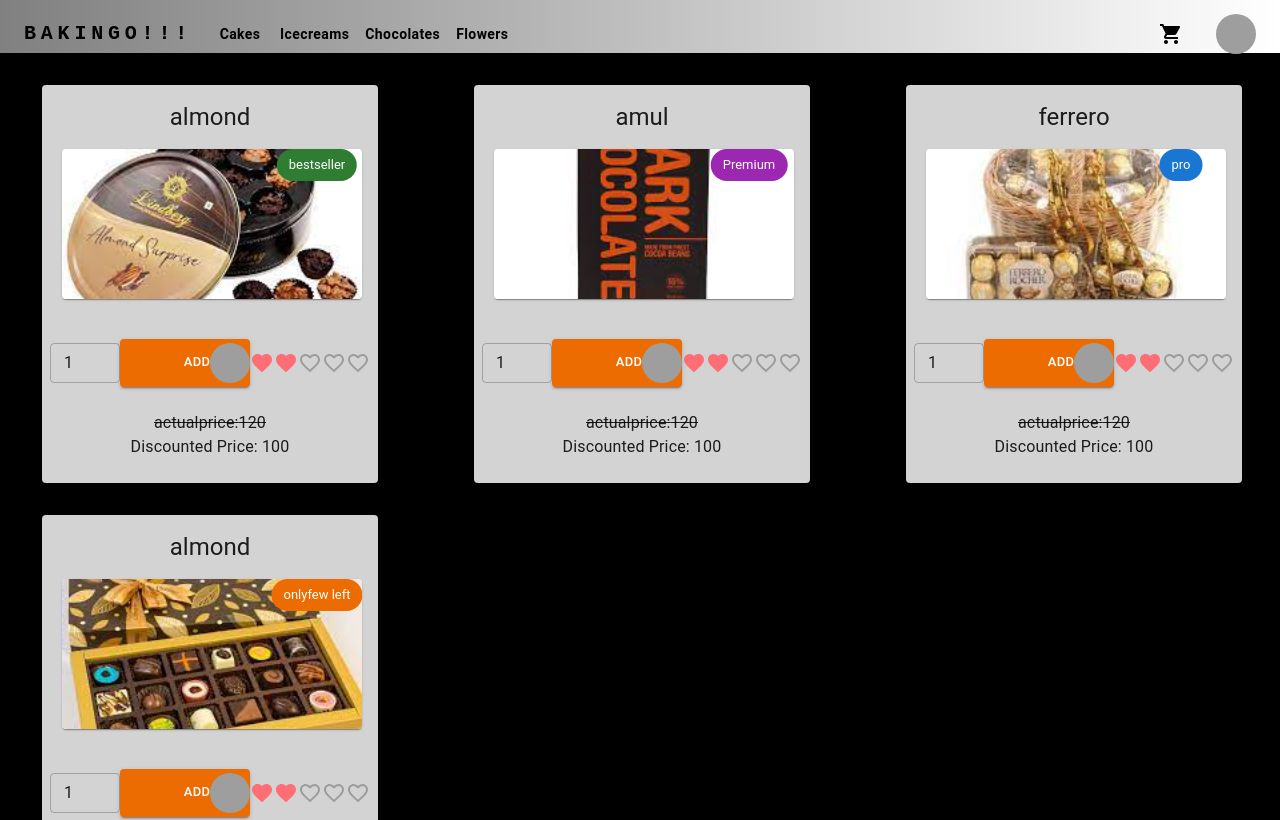
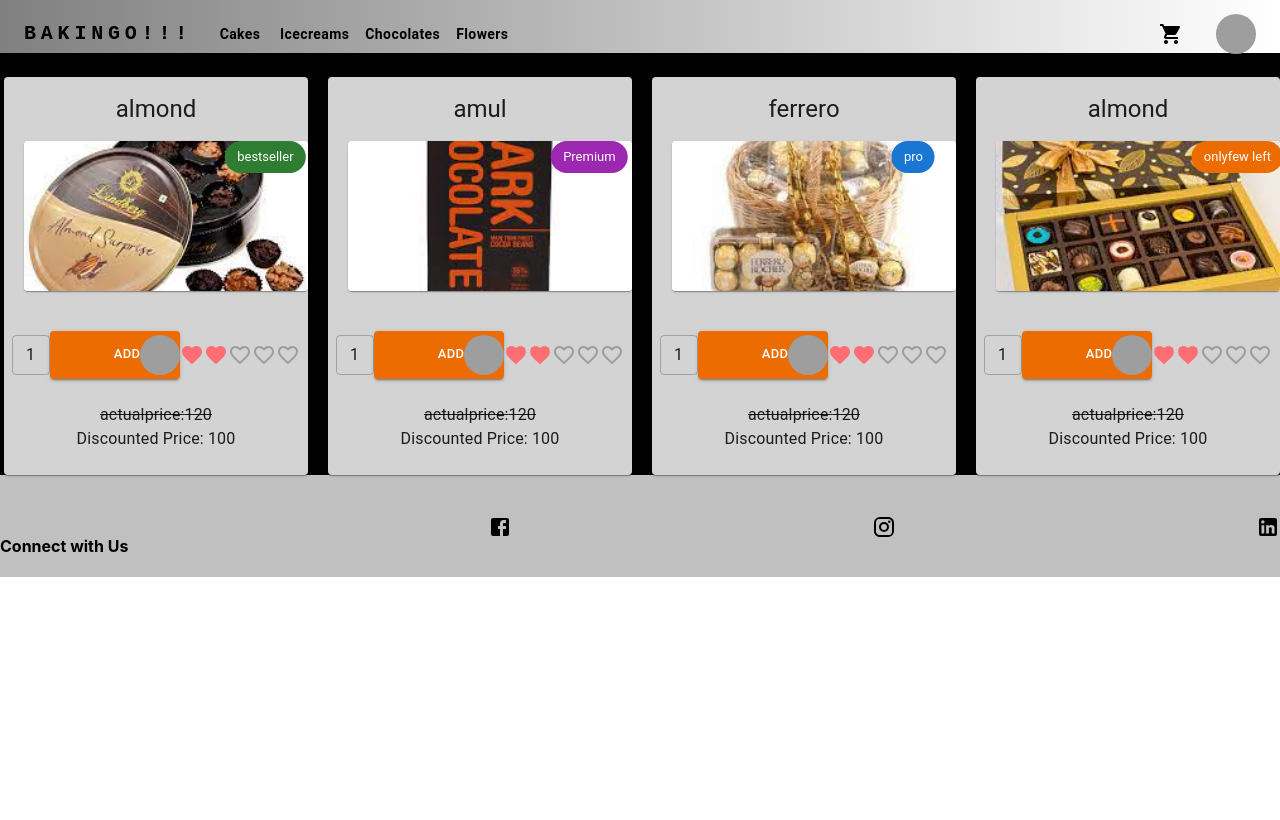
Before and after one commit to gsrrinathreddy/surya-react-ims, a React (Create React App) app: page /chocolates in a window 1280 px wide. Shown: the top 820 px of the page. Built offline with nearby package versions, Linux system fonts and the light colour scheme; grey boxes are pictures that could not be loaded.

Commit message:
changed grid view for every page

```diff
--- a/src/pages/cakes/index.js
+++ b/src/pages/cakes/index.js
@@ -223,10 +223,10 @@
             <Grid
               display="flex"
               justifyContent="center"
-              xs={4}
-              sm={4}
-              md={4}
-              pt={4}
+              xs={3}
+              sm={3}
+              md={3}
+              pt={3}
             >
               <MediaCard
                 title={item.cakename}
--- a/src/pages/chocolates/index.js
+++ b/src/pages/chocolates/index.js
@@ -61,10 +61,10 @@
             <Grid
               display="flex"
               justifyContent="center"
-              xs={4}
-              sm={4}
-              md={4}
-              pt={4}
+              xs={3}
+              sm={3}
+              md={3}
+              pt={3}
             >
               <MediaCard
                 title={iceitem.chocname}
--- a/src/pages/flowers/index.js
+++ b/src/pages/flowers/index.js
@@ -292,10 +292,10 @@
             <Grid
               display="flex"
               justifyContent="center"
-              xs={4}
-              sm={4}
-              md={4}
-              pt={4}
+              xs={3}
+              sm={3}
+              md={3}
+              pt={3}
             >
               <MediaCard
                 title={flower.title}
--- a/src/pages/icecreams/index.js
+++ b/src/pages/icecreams/index.js
@@ -180,10 +180,10 @@
             <Grid
               display="flex"
               justifyContent="center"
-              xs={4}
-              sm={4}
-              md={4}
-              pt={4}
+              xs={3}
+              sm={3}
+              md={3}
+              pt={3}
             >
               <MediaCard
                 title={iceitem.Icecreamname}
```
